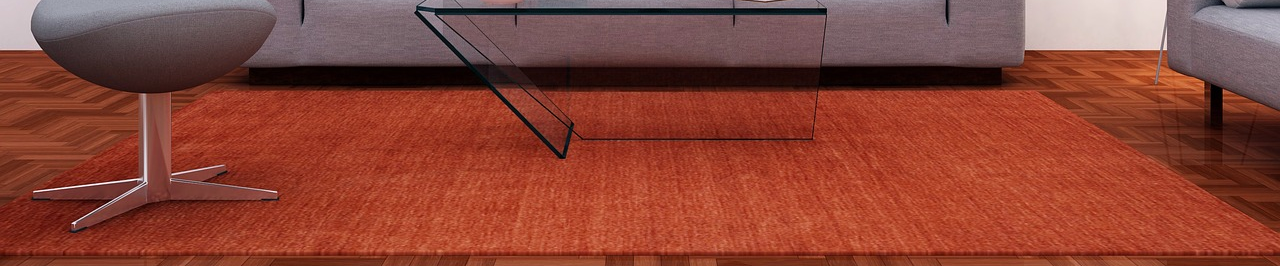
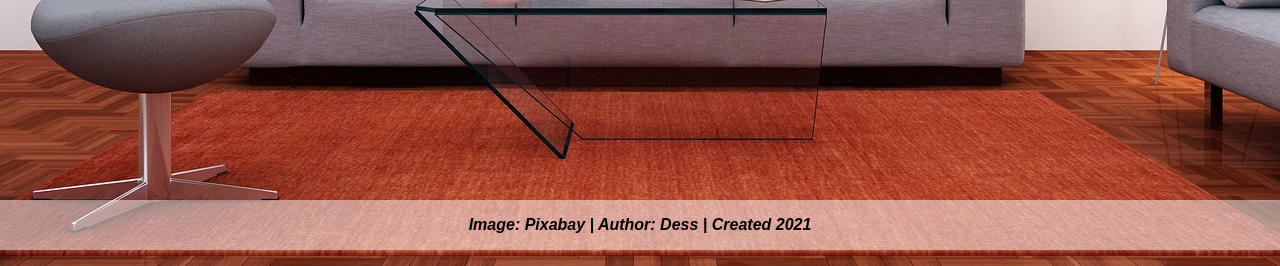
Before and after one commit to Desislava196/Analog-Clock-JS, a PHP site: page / in a window 1280 px wide. Shown: the part 550-816 px from the top of the page. Run offline with PHP 8.4, Linux system fonts and the light colour scheme.

Commit message:
Add files via upload

```diff
--- a/index.html
+++ b/index.html
@@ -28,5 +28,10 @@
             <div class = "number number12">12</div>
 
         </div>
+
+        <div class = "footer">
+            <p>Image: Pixabay | Author: Dess | Created 2021</p>
+            <i></i>
+        </div>
     </body>
 </html>
--- a/styles.css
+++ b/styles.css
@@ -93,3 +93,15 @@ body {
     height: 35%;
     background-color: black;
 }
+
+.footer {
+position: fixed;
+  left: 0;
+  bottom: 0;
+  width: 100%;
+  background-color: rgba(255, 255, 255, 0.5);
+  color: black;
+  text-align: center;
+  font-style: italic;
+  font-weight: bold;
+}
```
